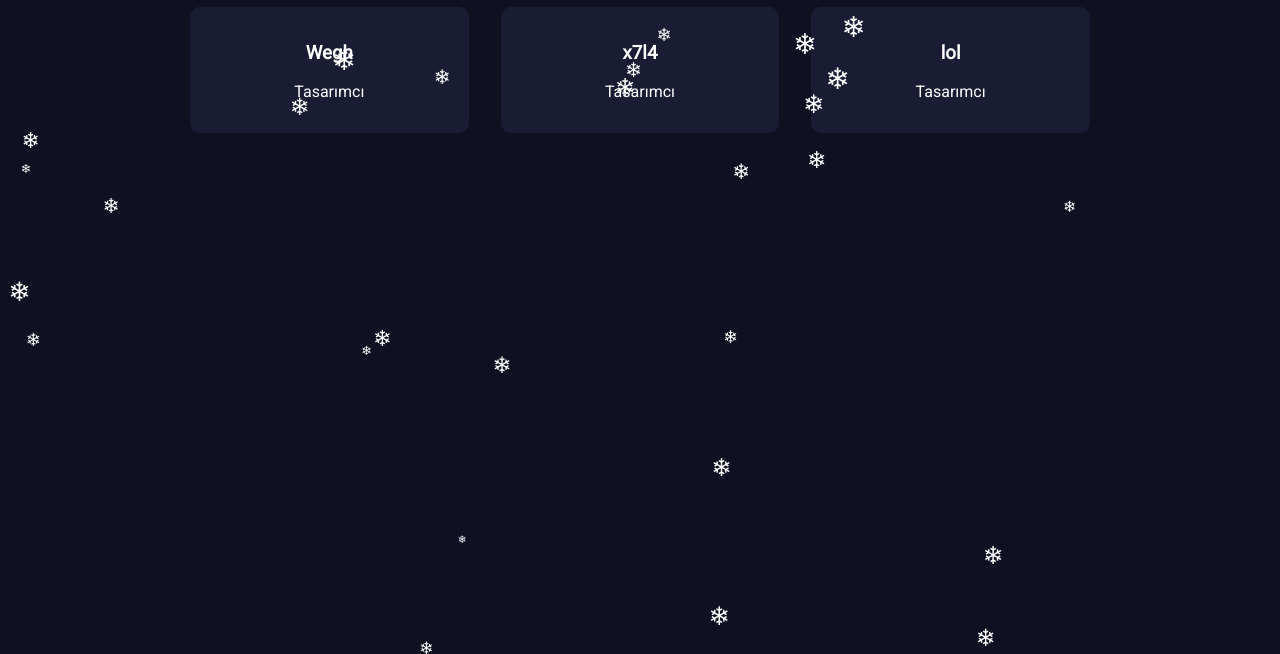
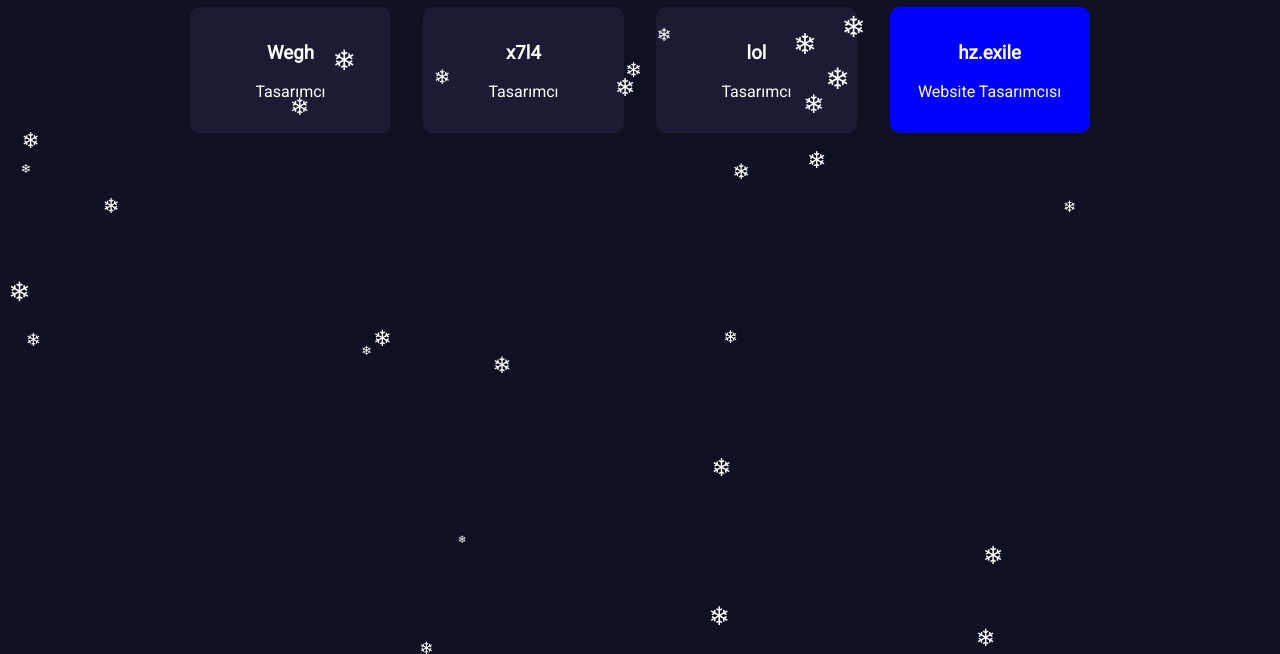
Before and after one commit to madaraaa801/kirvemsite, a plain HTML site: page team.html in a window 1280 px wide. Shown: the part 146-800 px from the top of the page. Drawn offline with Linux system fonts and the light colour scheme.

Commit message:
update team.html

```diff
--- a/team.html
+++ b/team.html
@@ -28,7 +28,13 @@
       max-width: 900px;
       margin: 0 auto;
     }
-
+    .websiteholder {
+      display: grid;
+      grid-template-columns: repeat(auto-fit, minmax(200px, 1fr));
+      gap: 2rem;
+      max-width: 900px;
+      margin: 0 auto;
+    }
     .member {
       background-color: #1a1c33;
       padding: 1rem;
@@ -36,7 +42,13 @@
       text-align: center;
       user-select: none;
     }
-
+.websiteeholder {
+      background-color: blue;
+      padding: 1rem;
+      border-radius: 10px;
+      text-align: center;
+      user-select: none;
+    }
     nav {
       text-align: center;
       margin-bottom: 2rem;
@@ -89,7 +101,8 @@
     <div class="member"><h3>Wegh</h3><p>Tasarımcı</p></div>
     <div class="member"><h3>x7l4</h3><p>Tasarımcı</p></div>
     <div class="member"><h3>lol</h3><p>Tasarımcı</p></div>
-  </div>
+<div class=websiteholder>
+      <div class="websiteeholder"><h3>hz.exile</h3><p>Website Tasarımcısı</p></div>
 
   <script>
     const snow = () => {
```
